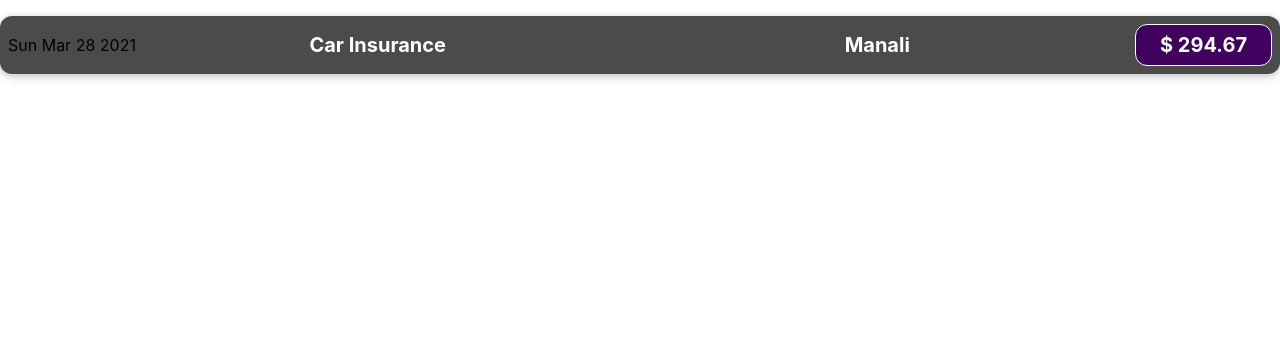
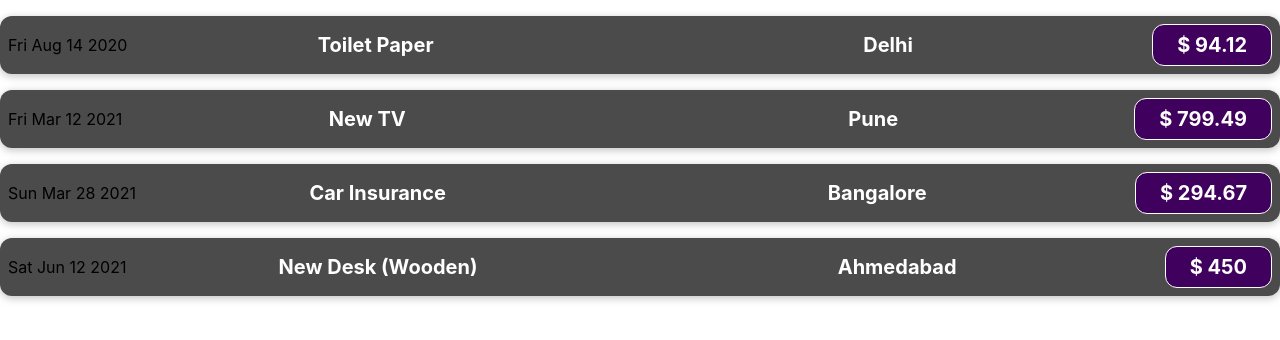
Before and after one commit to JaiminSheladiya/sharpener-practice, a React (Create React App) app in the folder first-react/: page / in a window 1280 px wide. Shown: the top 340 px of the page. Built offline with nearby package versions, Linux system fonts and the light colour scheme.

Commit message:
Passing Data via props assignment done

```diff
--- a/first-react/src/App.js
+++ b/first-react/src/App.js
@@ -1,11 +1,49 @@
-import logo from './logo.svg';
-import './App.css';
-import ExpenseItem from './components/ExpenseItem';
+import logo from "./logo.svg";
+import "./App.css";
+import ExpenseItem from "./components/ExpenseItem";
 
 function App() {
+  const expenses = [
+    {
+      id: "e1",
+      title: "Toilet Paper",
+      amount: 94.12,
+      date: new Date(2020, 7, 14),
+      location: "Delhi",
+    },
+    {
+      id: "e2",
+      title: "New TV",
+      amount: 799.49,
+      date: new Date(2021, 2, 12),
+      location: "Pune",
+    },
+    {
+      id: "e3",
+      title: "Car Insurance",
+      amount: 294.67,
+      date: new Date(2021, 2, 28),
+      location: "Bangalore",
+    },
+    {
+      id: "e4",
+      title: "New Desk (Wooden)",
+      amount: 450,
+      date: new Date(2021, 5, 12),
+      location: "Ahmedabad",
+    },
+  ];
   return (
     <div className="App">
-     <ExpenseItem />
+      {expenses.map((e) =>
+          <ExpenseItem
+            title={e.title}
+            amount={e.amount}
+            date={e.date}
+            LocationOfExpenditure={e.location}
+          />
+        )}
+
     </div>
   );
 }
--- a/first-react/src/components/Expense.jsx
+++ /dev/null
@@ -1,13 +0,0 @@
-import React from "react";
-
-const Expense = ({ item }) => {
-  console.log(item);
-  return (
-    <div>
-      <span>{item[0]} </span>
-      <span>{item[1]}</span>
-    </div>
-  );
-};
-
-export default Expense;
--- a/first-react/src/components/ExpenseItem.jsx
+++ b/first-react/src/components/ExpenseItem.jsx
@@ -1,21 +1,15 @@
 import React from "react";
-import Expense from "./Expense";
 import "./ExpenseItem.css";
-const ExpenseItem = () => {
-  const expenseDate = new Date(2021, 2, 28);
-  const expenseTitle = "Car Insurance";
-  const expenseAmount = 294.67;
-  const LocationOfExpenditure = 'Manali'
+const ExpenseItem = ({title , amount , date , LocationOfExpenditure}) => {
   return (
     <div className="expense-item">
-      <div>{expenseDate.toDateString()}</div>
+      <div>{date.toDateString()}</div>
       <div className="expense-item__description">
-        <h2>{expenseTitle}</h2>
+        <h2>{title}</h2>
         <h2>{LocationOfExpenditure}</h2>
-        <div className="expense-item__price">$ {expenseAmount}</div>
+        <div className="expense-item__price">$ {amount}</div>
       </div>
     </div>
   );
-};
-
+}
 export default ExpenseItem;
```
